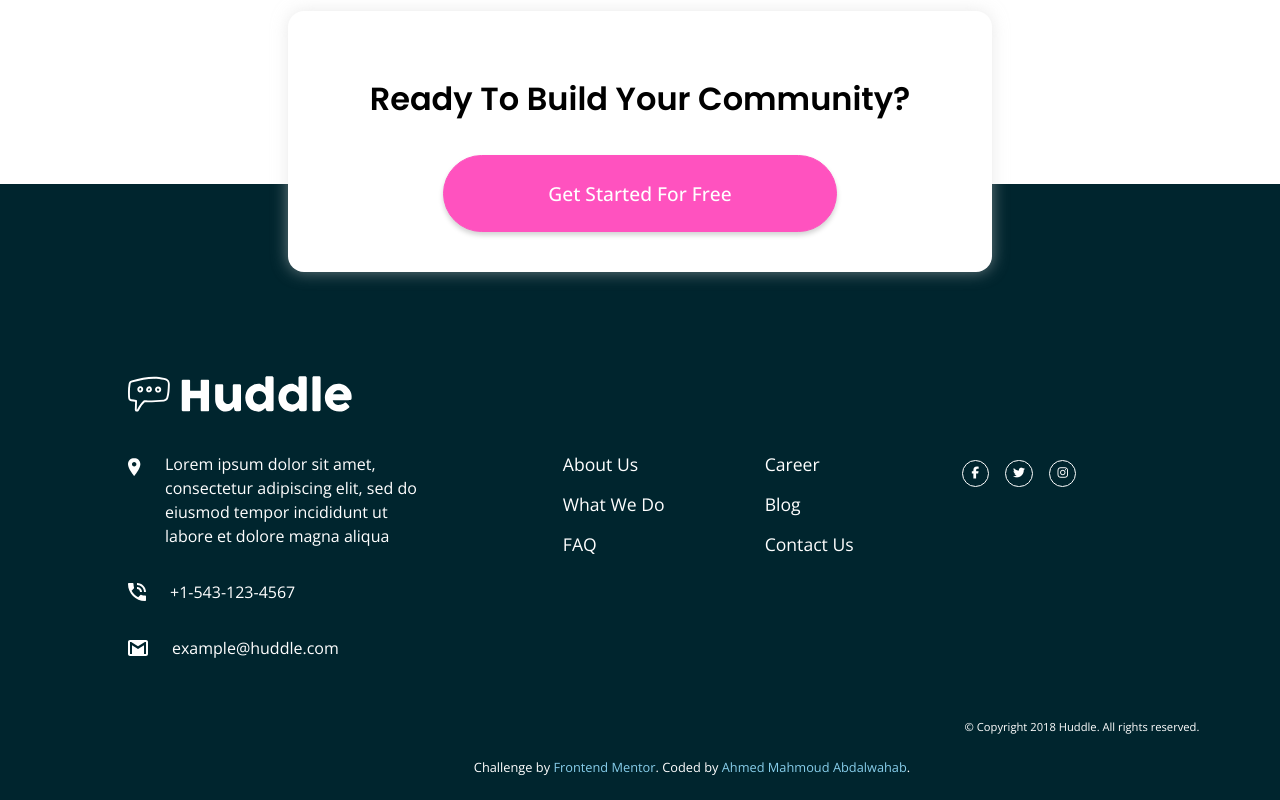
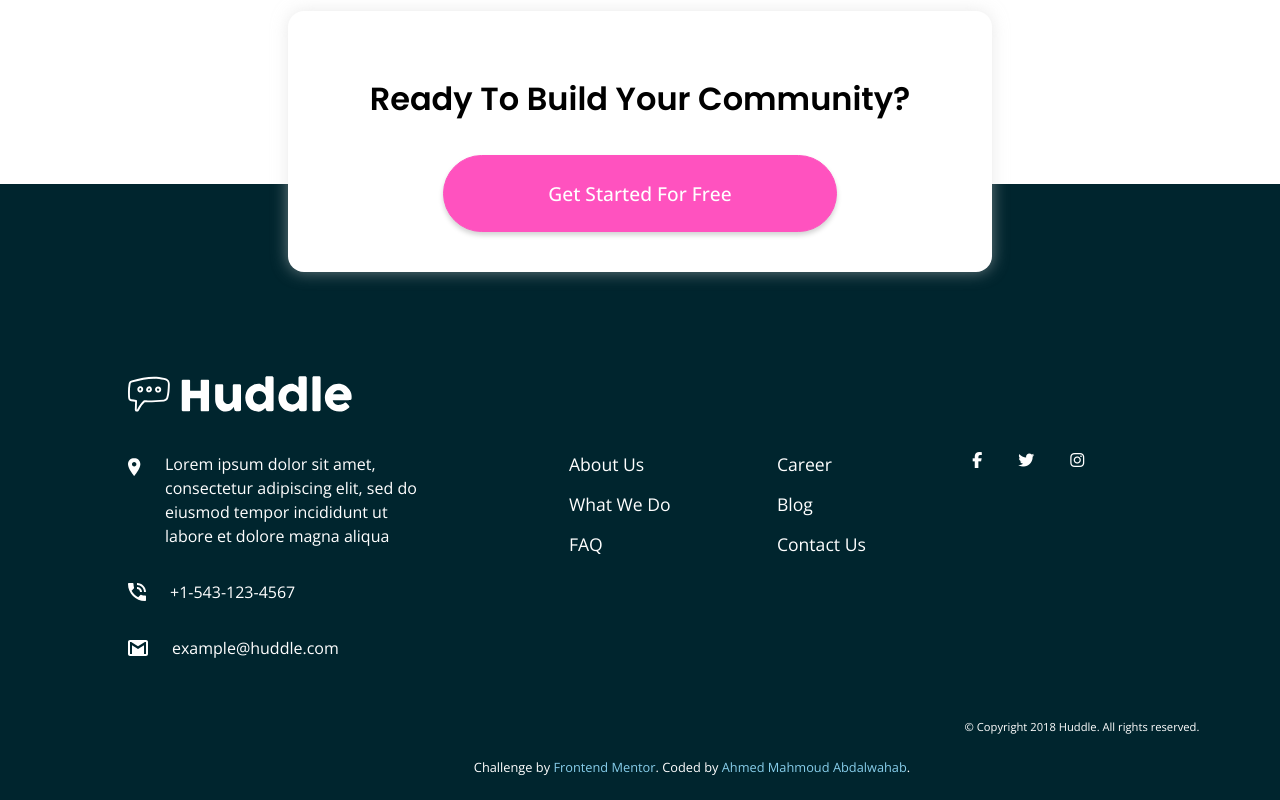
Before and after one commit to Ahmed96Mah/F-E-M-Huddle-Design, a website: page index.html in a window 1280 px wide. Shown: the part 2239-3039 px from the top of the page. Drawn offline with nearby package versions, Linux system fonts and the light colour scheme; files that its build step writes are made by us from their sources; files whose address does not match are found by name.

Commit message:
Update footer styles

```diff
--- a/sass/_footer.scss
+++ b/sass/_footer.scss
@@ -47,20 +47,26 @@ footer {
         padding-left: 28%;
         margin-bottom: 0.7rem;
         margin-top: 3rem;
-        i {
-          cursor: pointer;
-          font-size: 0.75rem;
+        svg {
+          fill: currentColor;
           color: v.$white-clr;
           border: 1px solid v.$white-clr;
-          border-radius: 0.9rem;
-          padding: 0.4rem 0.45rem;
-          margin: 0.5rem;
-          &.fa-facebook-f {
-            padding: 0.4rem 0.55rem;
+          border-radius: 1rem;
+          &#facebook{
+            width: 0.6rem;
+            padding: 0.45rem 0.65rem;
+          }
+          &#twitter{
+            width: 0.8rem;
+            padding: 0.55rem;
+          }
+          &#instagram{
+            width: 0.9rem;
+            padding: 0.45rem 0.5rem;
           }
           &:hover {
+            color: v.$pink-clr;
             border-color: v.$pink-clr;
-            color: v.$pink-clr;
           }
         }
       }
@@ -209,7 +215,7 @@ footer {
           width: 35%;
         }
         .social {
-          width: auto;
+          width: 7rem;
           padding-left: 0%;
           margin-top: 1rem;
         }
```
